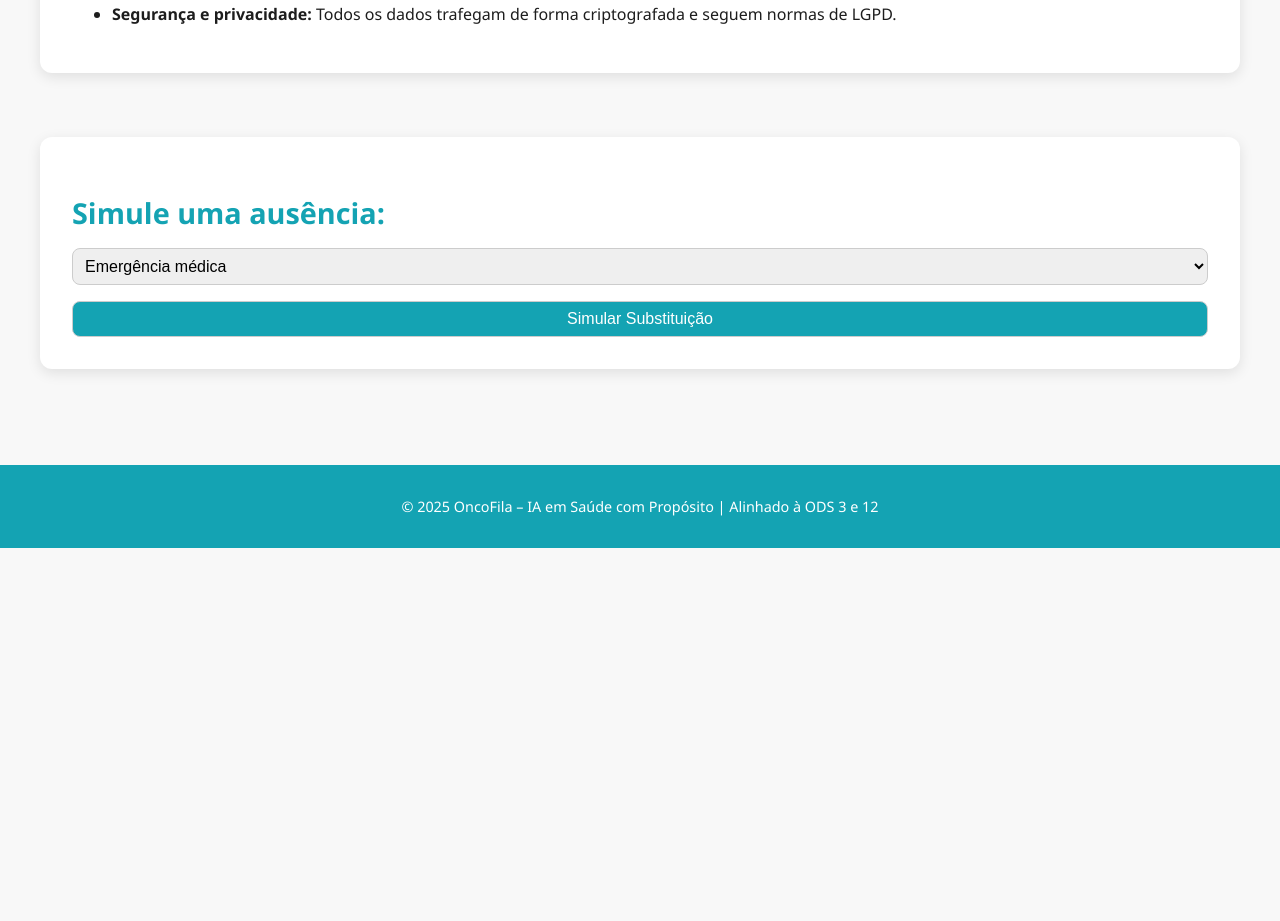
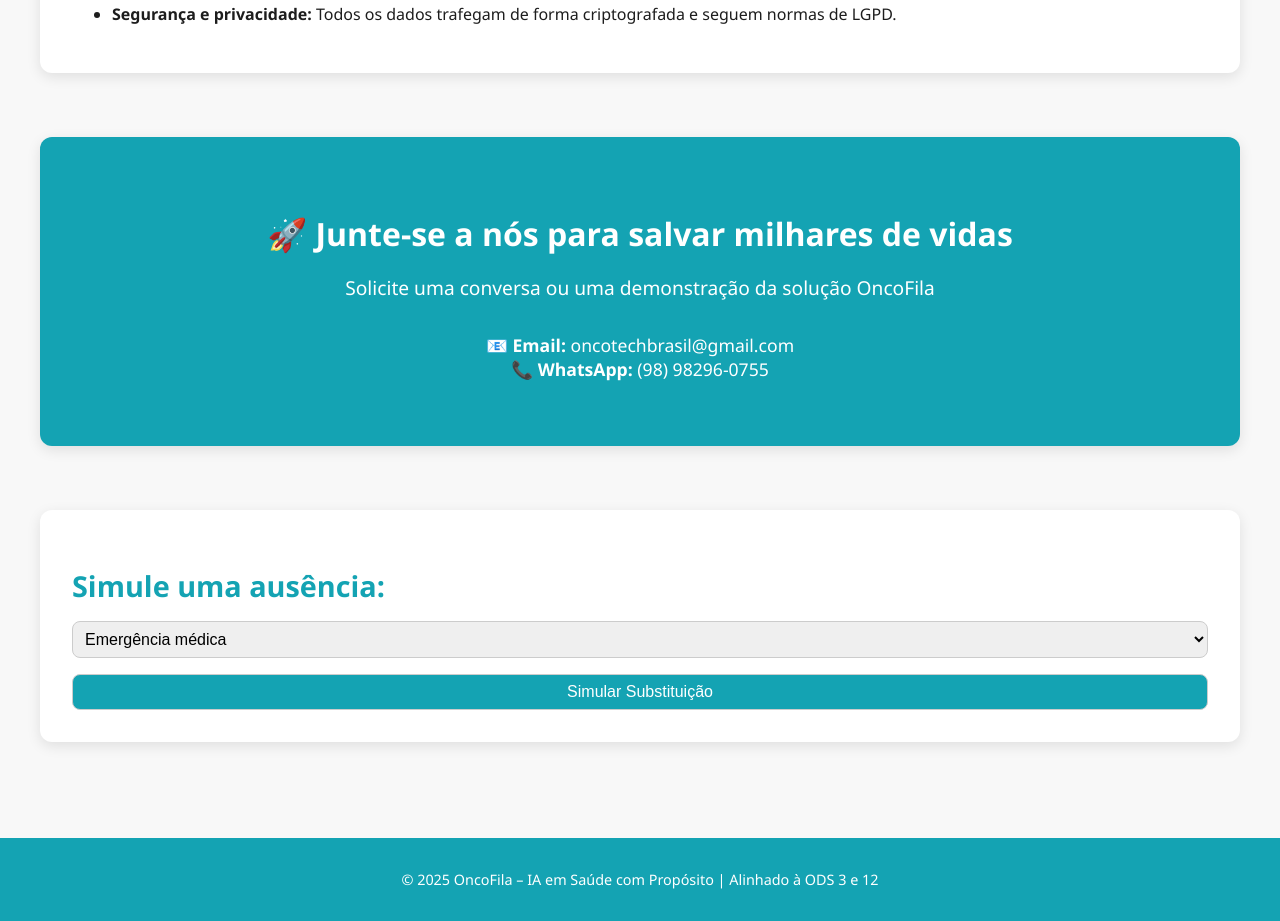
Before and after one commit to dersonp2/oncofila, a plain HTML site: page index.html in a window 1280 px wide. Shown: the part 1925-2846 px from the top of the page. Before the commit the page ends 2473 px from the top, so only its background shows below. Drawn offline with Linux system fonts and the light colour scheme.

Commit message:
Update index.html

```diff
--- a/index.html
+++ b/index.html
@@ -208,6 +208,15 @@
   </ul>
 </section>
 
+    <section id="contato" class="simulador" style="background: var(--primary); color: var(--white); text-align: center; padding: 3rem;">
+  <h2 style="font-size: 2rem; margin-bottom: 1rem;  color: var(--white); ">🚀 Junte-se a nós para salvar milhares de vidas</h2>
+  <p style="font-size: 1.2rem; margin-bottom: 2rem;">Solicite uma conversa ou uma demonstração da solução OncoFila</p>
+  <p style="font-size: 1.1rem;">
+    📧 <strong>Email:</strong> oncotechbrasil@gmail.com<br>
+    📞 <strong>WhatsApp:</strong> (98) 98296-0755
+  </p>
+</section>
+
           <section class="simulador">
         <h2 for="motivo">Simule uma ausência:</h2>
         <select id="motivo">
```
